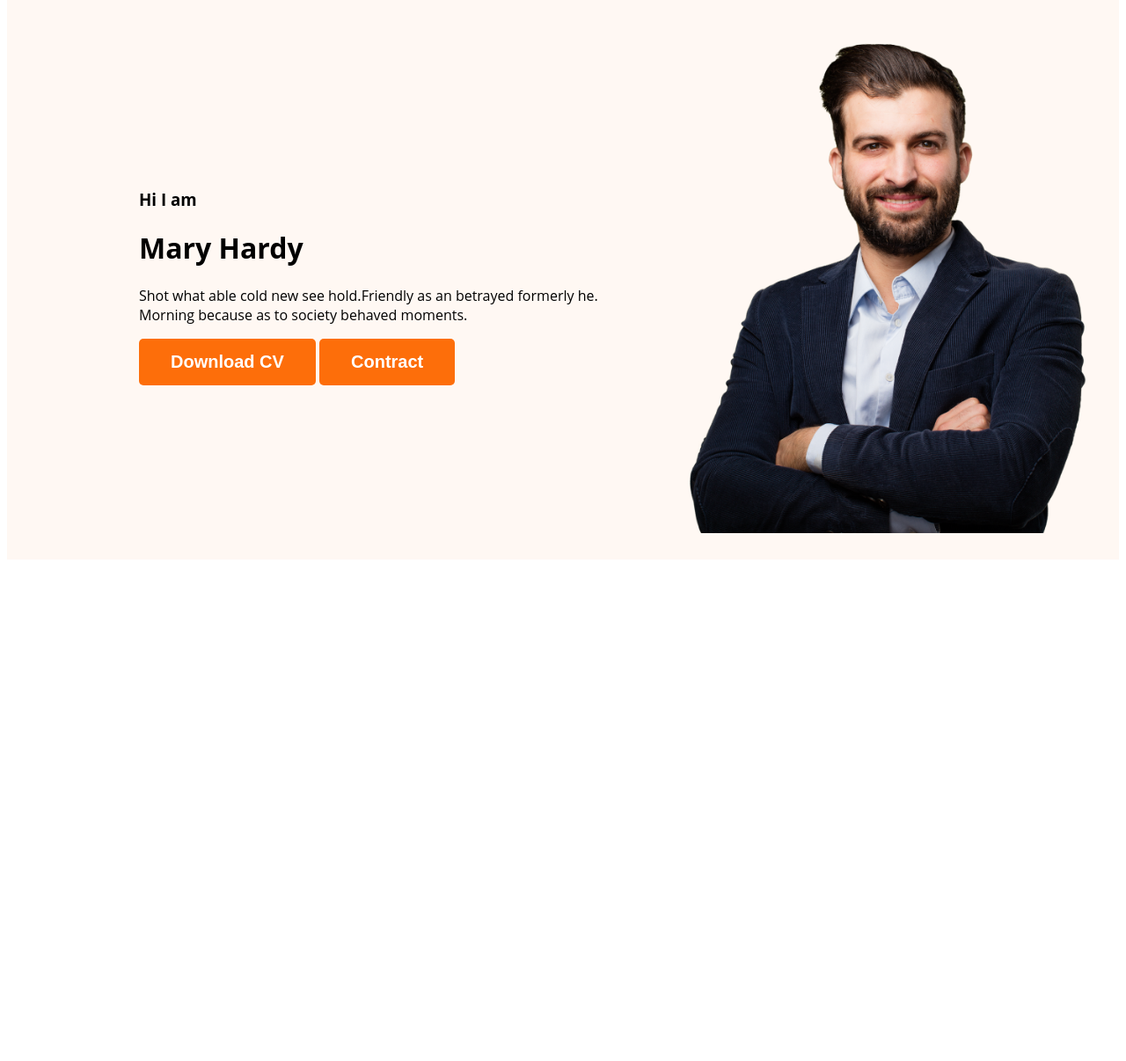
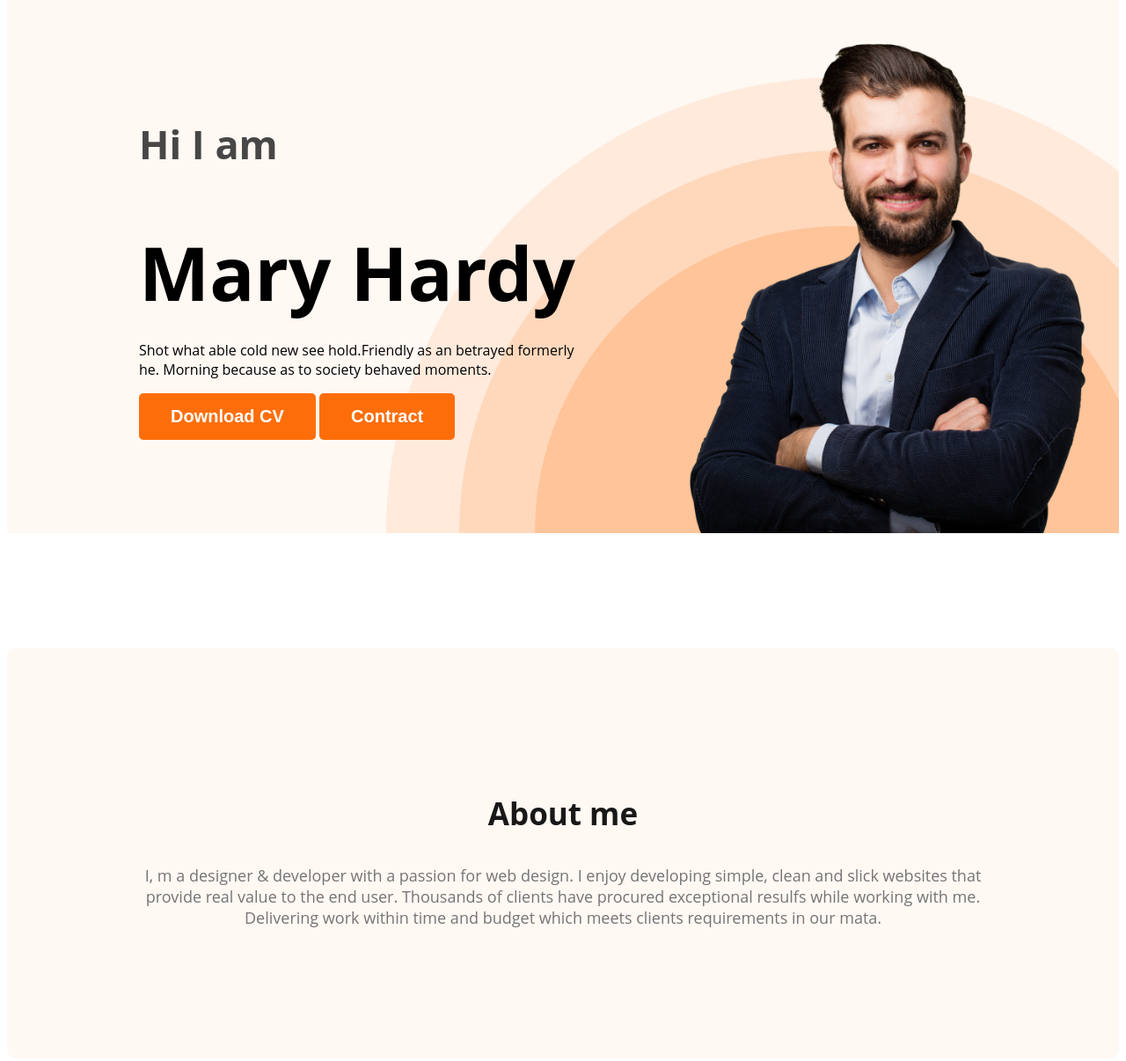
Before and after one commit to imrantahir-1/Developer-portfolio, a plain HTML site: page index.html in a window 1280 px wide. Shown: the part 162-1368 px from the top of the page at 88% size. Before the commit the page ends 806 px from the top, so only its background shows below. Drawn offline with Linux system fonts and the light colour scheme.

Commit message:
about section created

```diff
--- a/index.html
+++ b/index.html
@@ -23,7 +23,7 @@
                 <div class="banner-content">
                     <h3 class="banner-greeting">Hi I am</h3>
                     <h1 class="banner-title">Mary Hardy</h1>
-                    <p>Shot what able cold new see hold.Friendly as an betrayed formerly he. Morning because as to society behaved moments.</p>
+                    <p class="banner-discription">Shot what able cold new see hold.Friendly as an betrayed formerly he. Morning because as to society behaved moments.</p>
                     <button class="btn-praimary">Download CV</button>
                     <button class="btn-praimary">Contract</button>
                 </div>
@@ -31,7 +31,10 @@
             </div>
     </header>
     <main>
-
+           <section class="about">
+            <h3 class="section-title">About me</h3>
+            <p class="section-description">I, m a designer & developer with a passion for web design. I enjoy developing simple, clean and slick websites that provide real value to the end user. Thousands of clients have procured exceptional resulfs while working with me. Delivering work within time and budget which meets clients requirements in our mata.</p>
+           </section>
     </main>
     <footer>
 
--- a/style/portfolio.css
+++ b/style/portfolio.css
@@ -1,13 +1,14 @@
 /* common shared styles */
-body{
-    font-family: 'lato',sans-serif;
-    font-family: 'open sans',sans-serif;
+body {
+    font-family: 'lato', sans-serif;
+    font-family: 'open sans', sans-serif;
 }
 
-.text-praimary{
-    color:#fd6e0a
+.text-praimary {
+    color: #fd6e0a
 }
-.btn-praimary{
+
+.btn-praimary {
     border-radius: 5px;
     background: #FD6E0A;
     border: 0;
@@ -16,44 +17,97 @@ body{
     font-weight: 700;
     padding: 15px 36px;
 }
+.section-title{
+    color: #181818;
+    text-align: center;
+    font-size: 35px;
+    font-weight: 700;
+}
+.section-description{
+    color: #757575;
+    text-align: center;
+    font-size: 18px;
+}
 
 /* nav related styles */
-nav{
+nav {
     display: flex;
     justify-content: space-between;
     align-items: center;
     margin: 0 200px;
 }
-.nav-title{
+
+.nav-title {
     color: black;
     font-size: 45px;
     font-weight: 800;
 }
-nav > ul{
+
+nav>ul {
     display: flex;
     align-items: center;
 }
+
 nav li {
     list-style: none;
     margin-right: 50px;
 }
-nav a{
+
+nav a {
     text-decoration: none;
-    color:#474747
+    color: #474747
 }
+
 /* header related styles */
-.header{
-    background-color: #FFF8F3;;
+.header {
+    background-color: #FFF8F3;
+    background-image: url('../images/header_bg.png');
+    background-repeat: no-repeat;
+    background-position: bottom right;
 
 }
 
-.banner{
-    padding: 30px 30px 30px 150px;
+.banner {
+    padding: 30px 30px 0px 150px;
     display: flex;
     align-items: center;
+    justify-content: space-between;
+}
+
+.banner-content{
+    max-width: 500px;
+}
+
+.banner .profile {
+    width: 500px;
+}
+
+.banner-greeting {
+    font-size: 45px;
+    color: #474747;
+    margin-top: 0;
+}
+
+.banner-title {
+    font-size: 85px;
+    font-weight: 700;
+    margin-bottom: 5px;
+    margin-bottom: 20px;
+}
+.banner-discription{
+
 }
 
 
-.banner .profile{
-    width: 500px;
+
+
+/* main section styles */
+/* about section styles */
+
+
+.about{
+    padding: 130px;
+    border-radius: 10px;
+    background: #FFF8F3;
+    margin: 130px 0;
 }
```
